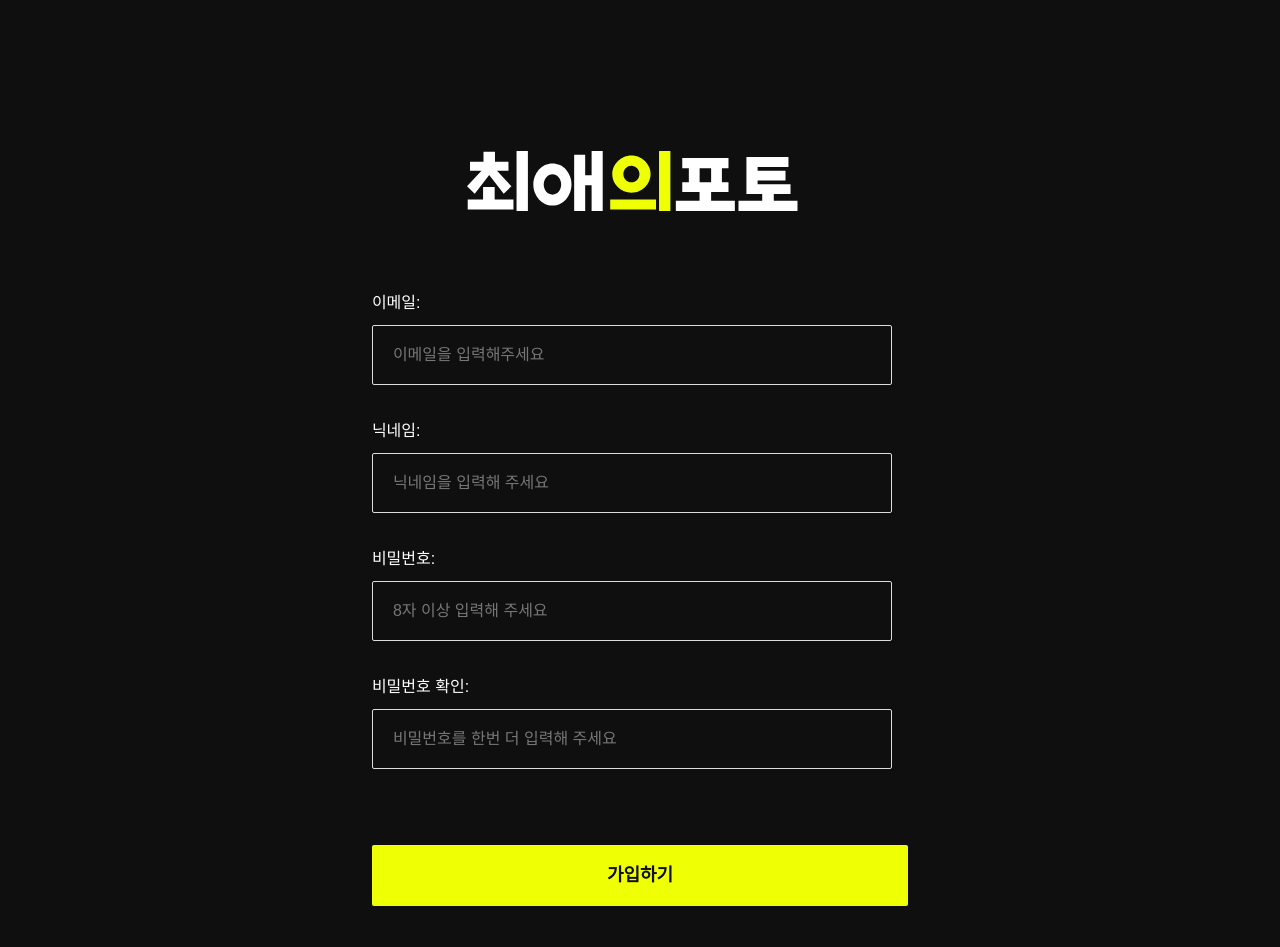
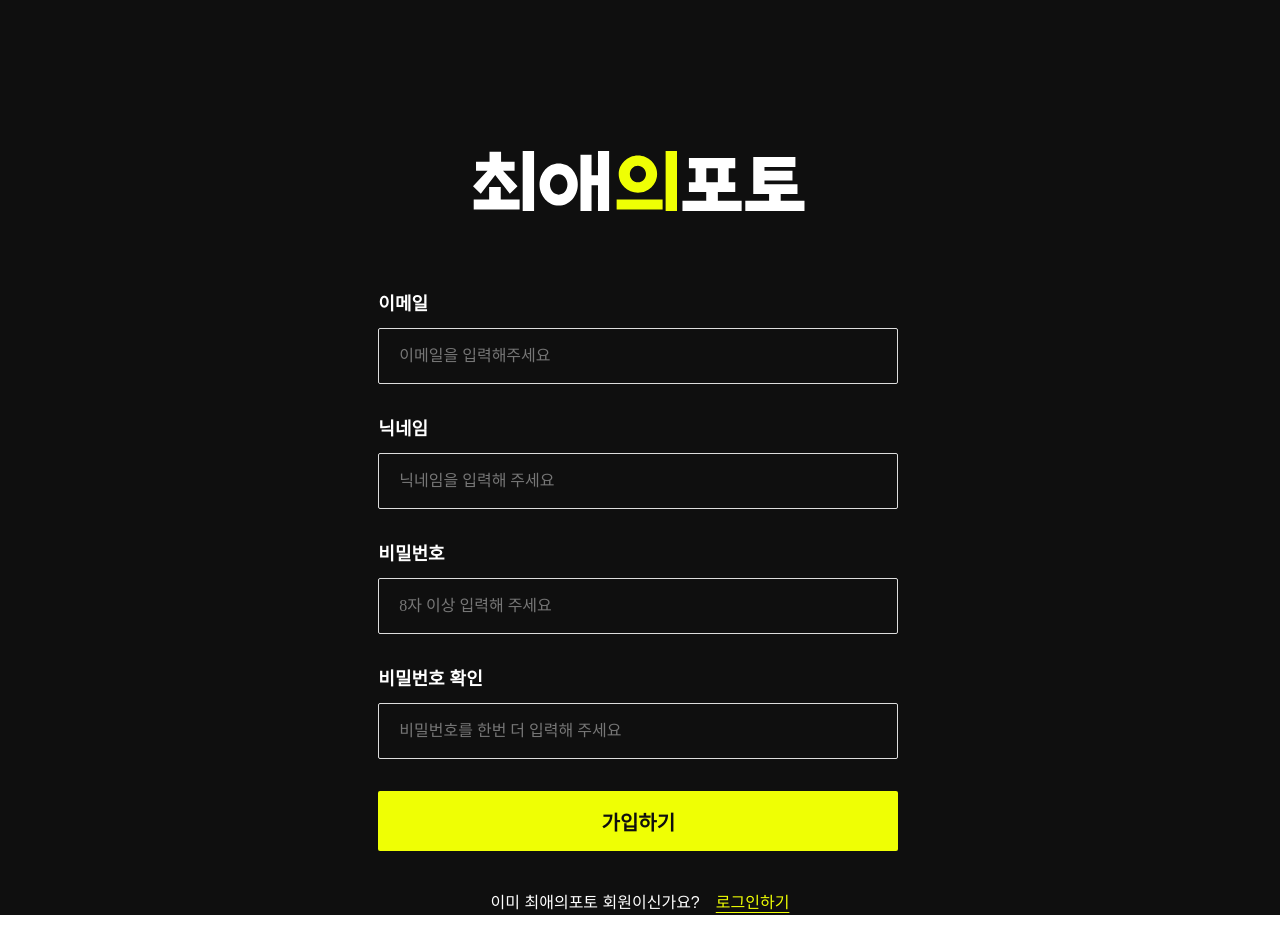
Before and after one commit to 8th-MyFav/8th-MyFavPhoto-FE, a Next.js app: page /join in a window 1280 px wide. Shown: the top 947 px of the page. After the commit the page ends 915 px from the top, so only its background shows below. Built offline with nearby package versions, Linux system fonts and the light colour scheme.

Commit message:
refactor: 로그인, 회원가입 페이지 리팩터링 진행

```diff
--- a/src/app/join/page.jsx
+++ b/src/app/join/page.jsx
@@ -3,6 +3,8 @@
 import Link from "next/link";
 import { useRouter } from "next/navigation";
 import React, { useReducer, useState } from "react";
+import FormGroup from "../components/molecules/formGroup";
+import Button from "../components/atoms/button";
 
 const JoinPage = () => {
   const router = useRouter();
@@ -51,78 +53,54 @@
           className="flex justify-center px-[95px] mt-[151px] mb-[80px] h-[60px]"
         />
         <form onSubmit={handleJoin} className="text-white">
-          <div className="pb-[34px]">
-            <div className="pb-[10px]">
-              <label htmlFor="email">이메일:</label>
-            </div>
-            <div>
-              <input
+          <FormGroup
+            label="이메일"
+            id="email"
             type="email"
-                id="email"
-                name="email"
             required
-                className="border w-[520px] h-[60px] rounded-xs py-[18px] px-[20px] text-[var(--color-gray-200)] text-[16px]"
             placeholder="이메일을 입력해주세요"
             value={email}
             onChange={handleEmailChange}
           />
-            </div>
-          </div>
-          <div className="pb-[34px]">
-            <div className="pb-[10px]">
-              <label htmlFor="nickname">닉네임:</label>
-            </div>
-            <div>
-              <input
-                type="text"
+
+          <FormGroup
+            label="닉네임"
             id="nickname"
-                name="nickname"
+            type="nickname"
             required
-                className="border w-[520px] h-[60px] rounded-xs py-[18px] px-[20px] text-[var(--color-gray-200)] text-[16px]"
             placeholder="닉네임을 입력해 주세요"
             value={nickname}
             onChange={handleNicknameChange}
           />
-            </div>
-          </div>
-          <div className="pb-[34px]">
-            <div className="pb-[10px]">
-              <label htmlFor="password">비밀번호:</label>
-            </div>
-            <div>
-              <input
+
+          <FormGroup
+            label="비밀번호"
+            id="password"
             type="password"
-                id="password"
-                name="password"
             required
-                className="border w-[520px] h-[60px] rounded-xs py-[18px] px-[20px] text-[var(--color-gray-200)] text-[16px]"
             placeholder="8자 이상 입력해 주세요"
             value={password}
             onChange={handlePasswordChange}
           />
-            </div>
-          </div>
-          <div className="pb-[34px]">
-            <div className="pb-[10px]">
-              <label htmlFor="passwordConfirmation">비밀번호 확인:</label>
-            </div>
-            <div>
-              <input
-                type="password"
+
+          <FormGroup
+            label="비밀번호 확인"
             id="passwordConfirmation"
-                name="passwordConfirmation"
+            type="passwordConfirmation"
             required
-                className="border w-[520px] h-[60px] rounded-xs py-[18px] px-[20px] text-[var(--color-gray-200)] text-[16px]"
             placeholder="비밀번호를 한번 더 입력해 주세요"
             value={passwordConfirmation}
             onChange={handlePasswordConfirmationChange}
           />
-            </div>
-          </div>
-          <div>
-            <button className="bg-[var(--color-main)] px-[235px] py-[17px] rounded-xs mt-[42px] mb-[40px] text-black text-center font-bold text-[18px]">
-              가입하기
-            </button>
+          <div className="text-[18px] pb-[40px]">
+            <Button
+              text="가입하기"
+              width="520px"
+              height="60px"
+              backgroundColor="var(--color-main)"
+              color="var(--color-black)"
+              fontSize="18px"
+            />
           </div>
         </form>
         <div className="flex justify-center gap-4 text-white text-[16px]">
--- a/src/app/login/page.jsx
+++ b/src/app/login/page.jsx
@@ -4,6 +4,8 @@
 import Link from "next/link";
 import { useRouter } from "next/navigation";
 import React, { useState, useEffect } from "react";
+import Button from "../components/atoms/button";
+import FormGroup from "../components/molecules/formGroup";
 
 const LoginPage = () => {
   const [email, setEmail] = useState("");
@@ -48,47 +50,36 @@
           src="/images/favorite.svg"
           className="flex justify-center px-[95px] mt-[277px] mb-[80px] h-[60px]"
         />
-        <form onSubmit={handleLogin} className="text-white">
-          <div className="pb-[32px]">
-            <div className="pb-[10px]">
-              <label htmlFor="email" className="text-[18px]">
-                이메일
-              </label>
-            </div>
-            <div>
-              <input
+        <form onSubmit={handleLogin}>
+          <FormGroup
+            label="이메일"
+            id="email"
             type="email"
-                id="email"
-                name="email"
             required
-                className="border w-[520px] h-[60px] rounded-xs py-[18px] px-[20px] text-[var(--color-gray-200)] text-[16px]"
             placeholder="이메일을 입력해주세요"
             value={email}
             onChange={handleEmailChange}
           />
-            </div>
-          </div>
-          <div>
-            <div className="pb-[10px]">
-              <label htmlFor="password">비밀번호</label>
-            </div>
-            <div>
-              <input
+
+          <FormGroup
+            label="비밀번호"
+            id="password"
             type="password"
-                id="password"
-                name="password"
             required
-                className="border w-[520px] h-[60px] rounded-xs py-[18px] px-[20px] text-[var(--color-gray-200)] text-[16px]"
             placeholder="비밀번호를 입력해주세요"
             value={password}
             onChange={handlePasswordChange}
           />
-            </div>
-          </div>
-          <div>
-            <button className="bg-[var(--color-main)] px-[235px] py-[17px] rounded-xs mt-[42px] mb-[40px] text-black text-center font-bold text-[18px]">
-              로그인
-            </button>
+
+          <div className="text-[18px] pb-[40px]">
+            <Button
+              text="로그인"
+              width="520px"
+              height="60px"
+              backgroundColor="var(--color-main)"
+              color="var(--color-black)"
+              fontSize="18px"
+            />
           </div>
         </form>
         <div className="flex justify-center gap-4 text-white text-[16px]">
```
Lines whose indentation alone changed are shown as unchanged.
